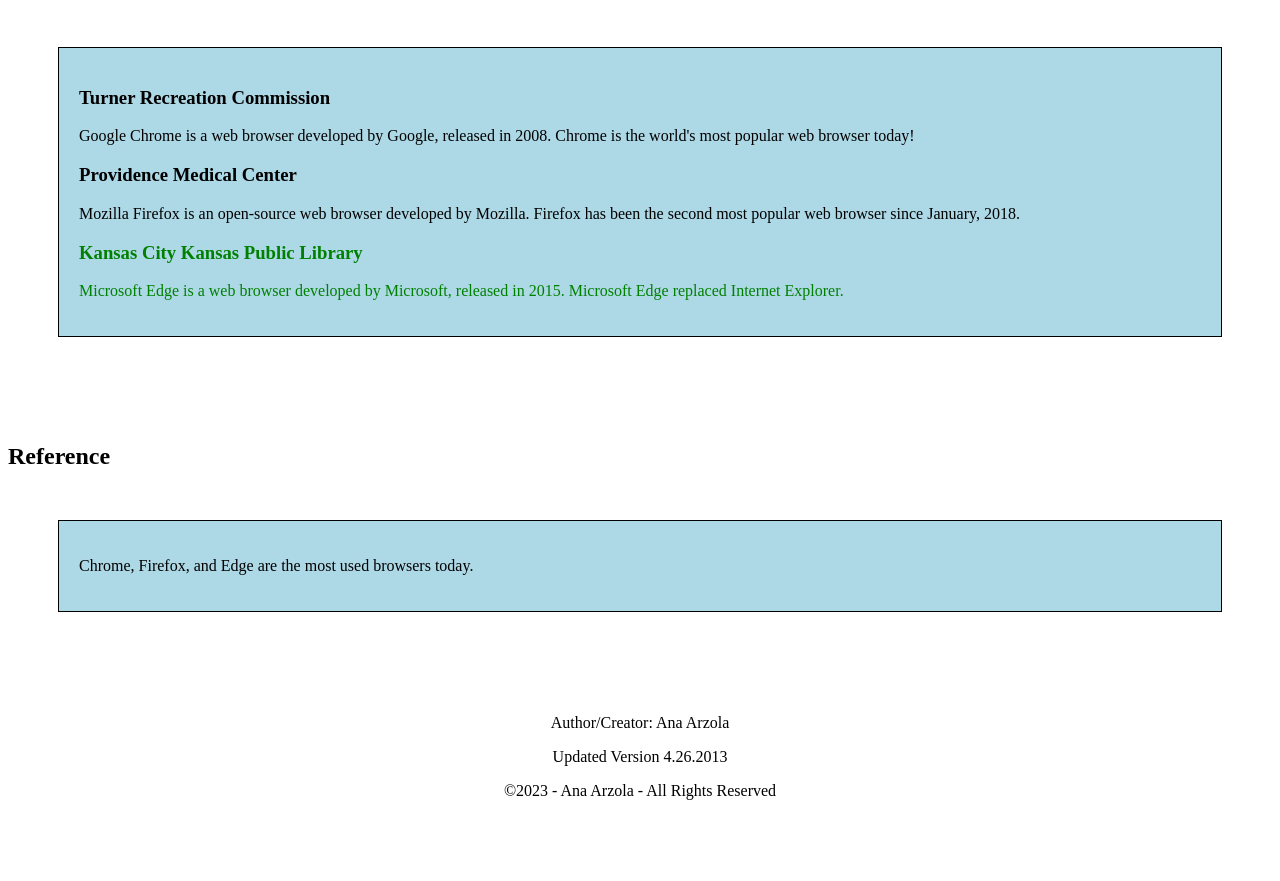
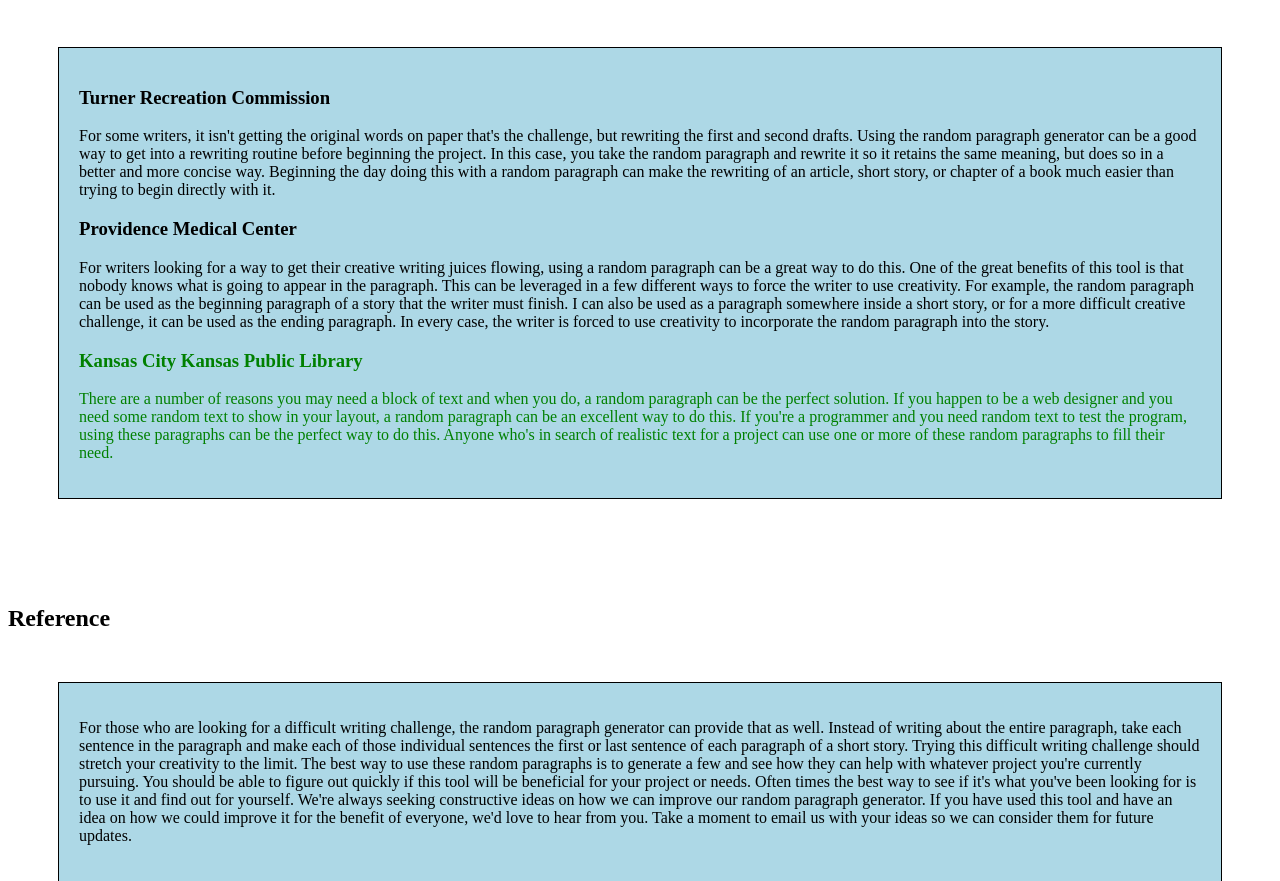
Before and after one commit to KC-LCW-Jan-23-Classroom/js-assignment-4-html-me-something-anaarzla, a website: page index.html in a window 1280 px wide. Shown: the part 1651-2532 px from the top of the page. Before the commit the page ends 2467 px from the top, so only its background shows below. Drawn offline with Linux system fonts and the light colour scheme.

Commit message:
third commit

```diff
--- a/index.html
+++ b/index.html
@@ -68,17 +68,17 @@
          <div class = 'workHistory'>
          <article>
            <h3>Turner Recreation Commission</h3>
-           <p>Google Chrome is a web browser developed by Google, released in 2008. Chrome is the world's most popular web browser today!</p>
+           <p>For some writers, it isn't getting the original words on paper that's the challenge, but rewriting the first and second drafts. Using the random paragraph generator can be a good way to get into a rewriting routine before beginning the project. In this case, you take the random paragraph and rewrite it so it retains the same meaning, but does so in a better and more concise way. Beginning the day doing this with a random paragraph can make the rewriting of an article, short story, or chapter of a book much easier than trying to begin directly with it.</p>
          </article>
 
          <article>
            <h3>Providence Medical Center</h3>
-           <p>Mozilla Firefox is an open-source web browser developed by Mozilla. Firefox has been the second most popular web browser since January, 2018.</p>
+           <p>For writers looking for a way to get their creative writing juices flowing, using a random paragraph can be a great way to do this. One of the great benefits of this tool is that nobody knows what is going to appear in the paragraph. This can be leveraged in a few different ways to force the writer to use creativity. For example, the random paragraph can be used as the beginning paragraph of a story that the writer must finish. I can also be used as a paragraph somewhere inside a short story, or for a more difficult creative challenge, it can be used as the ending paragraph. In every case, the writer is forced to use creativity to incorporate the random paragraph into the story.</p>
          </article>
 
          <article class = 'funparagraph'>
            <h3>Kansas City Kansas Public Library </h3>
-           <p id = 'testP'>Microsoft Edge is a web browser developed by Microsoft, released in 2015. Microsoft Edge replaced Internet Explorer.</p>
+           <p id = 'testP'>There are a number of reasons you may need a block of text and when you do, a random paragraph can be the perfect solution. If you happen to be a web designer and you need some random text to show in your layout, a random paragraph can be an excellent way to do this. If you're a programmer and you need random text to test the program, using these paragraphs can be the perfect way to do this. Anyone who's in search of realistic text for a project can use one or more of these random paragraphs to fill their need.</p>
          </article>
          </div>
 
@@ -88,7 +88,11 @@
 
          <h2 id = 'ref'>Reference</h2>
          <div class = 'reference'>
-         <p>Chrome, Firefox, and Edge are the most used browsers today.</p>
+         <p>For those who are looking for a difficult writing challenge, the random paragraph generator can provide that as well. Instead of writing about the entire paragraph, take each sentence in the paragraph and make each of those individual sentences the first or last sentence of each paragraph of a short story. Trying this difficult writing challenge should stretch your creativity to the limit.
+
+          The best way to use these random paragraphs is to generate a few and see how they can help with whatever project you're currently pursuing. You should be able to figure out quickly if this tool will be beneficial for your project or needs. Often times the best way to see if it's what you've been looking for is to use it and find out for yourself.
+
+          We're always seeking constructive ideas on how we can improve our random paragraph generator. If you have used this tool and have an idea on how we could improve it for the benefit of everyone, we'd love to hear from you. Take a moment to email us with your ideas so we can consider them for future updates.</p>
          </div>
          <br>
          <br>
```
